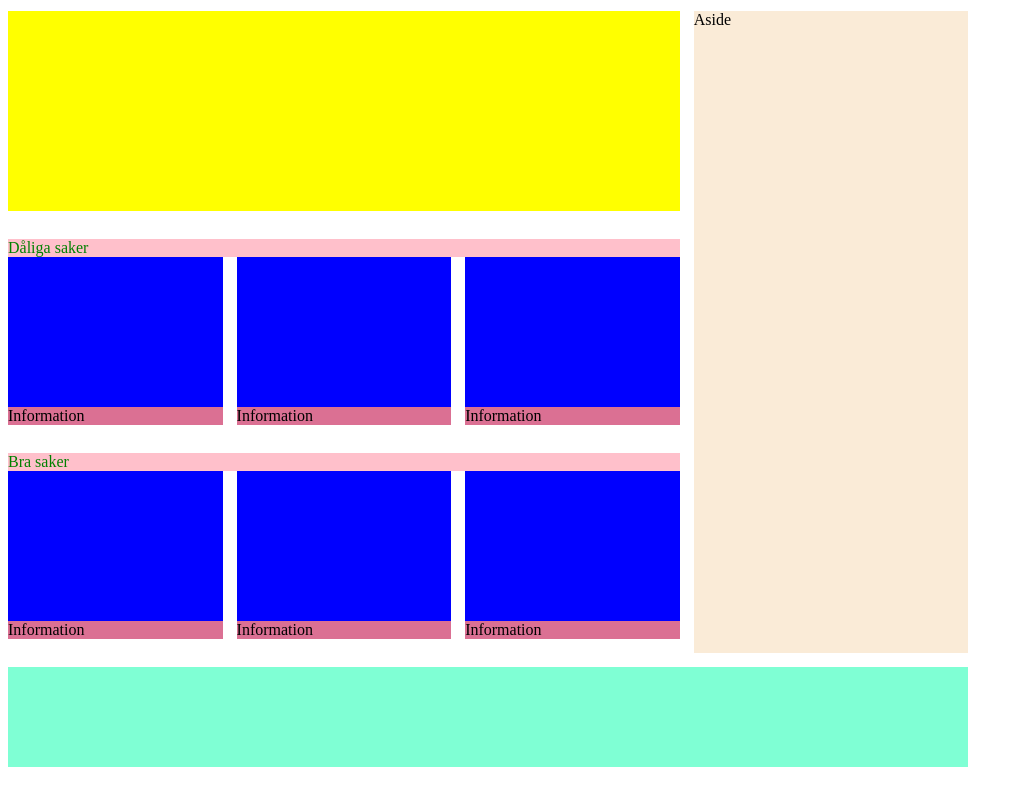
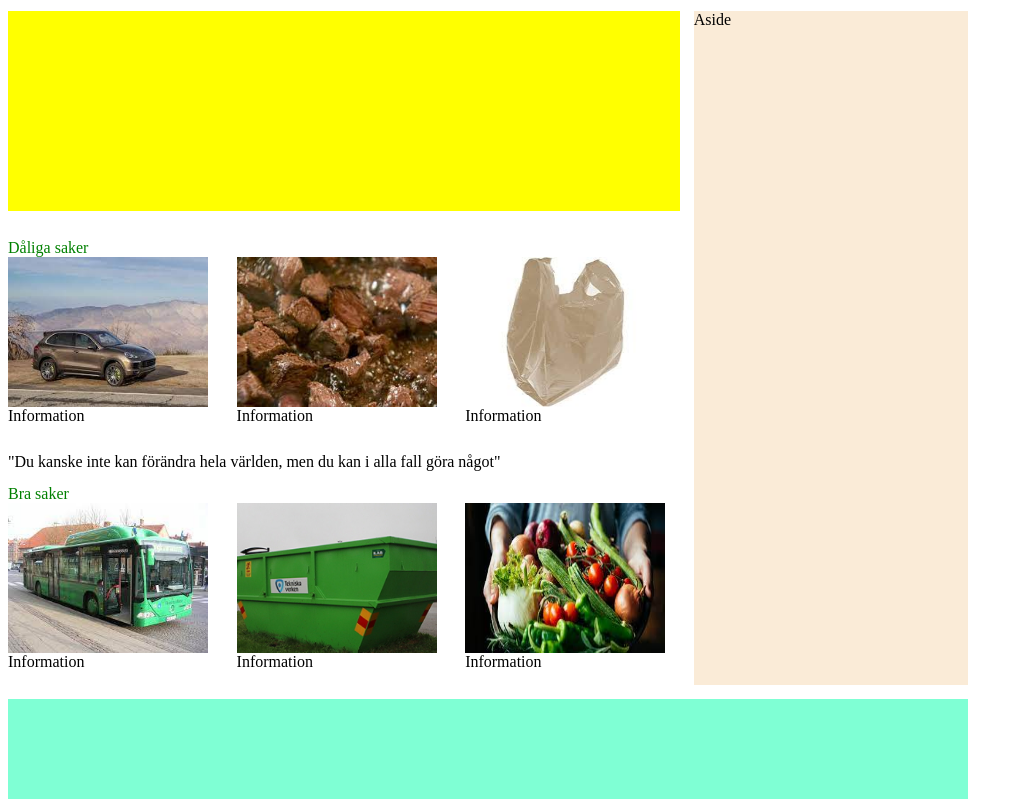
Before and after one commit to carlhenriklundin/FrontEnd, a plain HTML site: page index.html in a window 1280 px wide. Shown: the part 118-925 px from the top of the page, without its empty margins (0-1023 px from the left). Before the commit the page ends 893 px from the top, so only its background shows below. Drawn offline with Linux system fonts and the light colour scheme.

Commit message:
Bilder till artiklar i main

```diff
--- a/css/style.css
+++ b/css/style.css
@@ -34,6 +34,7 @@ main {
     grid-template-areas:
     "mainslideshow"
     "articleblock1"
+    "citat"
     "articleblock2"
 }
 
@@ -47,29 +48,29 @@ background-color: yellow;
             grid-area: articleblock1;
         }
 
+        .citat {
+            grid-area: citat;
+        }
+
         .articleblock2 {
             grid-area: articleblock2;
         }
 
                 .articlesHeadline {
     grid-area: articlesHeadline;
-    background-color: pink;
                 }
 
                 .article1 {
     grid-area: article1;
-    background-color: greenyellow;
 
                 }
 
                 .article2 {
 grid-area: article2 ;
-background-color: violet;
                 }
 
                 .article3 {
 grid-area: article3 ;
-background-color: green;
                 }
 
                 .article {
@@ -82,16 +83,18 @@ background-color: green;
 
                 .articletext{
                     grid-area: articletext;
-                    background-color: palevioletred;
                 }
 
                 .articlepicture {
                     grid-area: articlepicture;
                     height: 150px;
-                    max-width: 100%;
+                    max-width: 200px;
                     background-color: blue;
 
                 }
+
+                .articlePictures { height: 100%; width: 100%;}
+
 
 
 aside {
--- a/index.html
+++ b/index.html
@@ -25,41 +25,44 @@
             <div class="articlesHeadline">Dåliga saker</div>
 
             <div class="article article1">
-                <div class="articlepicture"></div>
+                <div class="articlepicture"><img class="articlePictures" src="Pictures/bil.jpg" alt=""></div>
                 <div class="articletext">Information</div>
             </div>
 
 
             <div class="article article2">
-                <div class="articlepicture"></div>
+                <div class="articlepicture"><img class="articlePictures" src="Pictures/meat.jpg" alt=""></div>
                 <div class="articletext">Information</div>
             </div>
 
             <div class="article article3">
-                <div class="articlepicture"></div>
+                <div class="articlepicture"><img class="articlePictures" src="Pictures/plastpase.jpg" alt=""></div>
                 <div class="articletext">Information</div>
             </div>
         </div>
+
+
+        <div class="citat">"Du kanske inte kan förändra hela världen, men du kan i alla fall göra något"</div>
 
 
         <div class="threeArticleBlocks articleblock2">
             <Div class="articlesHeadline">Bra saker</div>
 
             <div class="article article1">
-                <div class="articlepicture"></div>
+                <div class="articlepicture"><img class="articlePictures" src="Pictures/buss.jpg" alt=""></div>
                 <div class="articletext"></div>
                 <div class="articletext">Information</div>
             </div>
 
 
             <div class="article article2">
-                <div class="articlepicture"></div>
+                <div class="articlepicture"><img class="articlePictures" src="Pictures/container.jpg" alt=""></div>
                 <div class="articletext"></div>
                 <div class="articletext">Information</div>
             </div>
 
             <div class="article article3">
-                <div class="articlepicture"></div>
+                <div class="articlepicture"><img class="articlePictures" src="Pictures/vegetariskt.jpg" alt=""></div>
                 <div class="articletext"></div>
                 <div class="articletext">Information</div>
             </div>
```
Also changed, not shown: Pictures/bil.jpg (added), Pictures/buss.jpg (added), Pictures/container.jpg (added), Pictures/meat.jpg (added), Pictures/plastpase.jpg (added), Pictures/vegetariskt.jpg (added).
